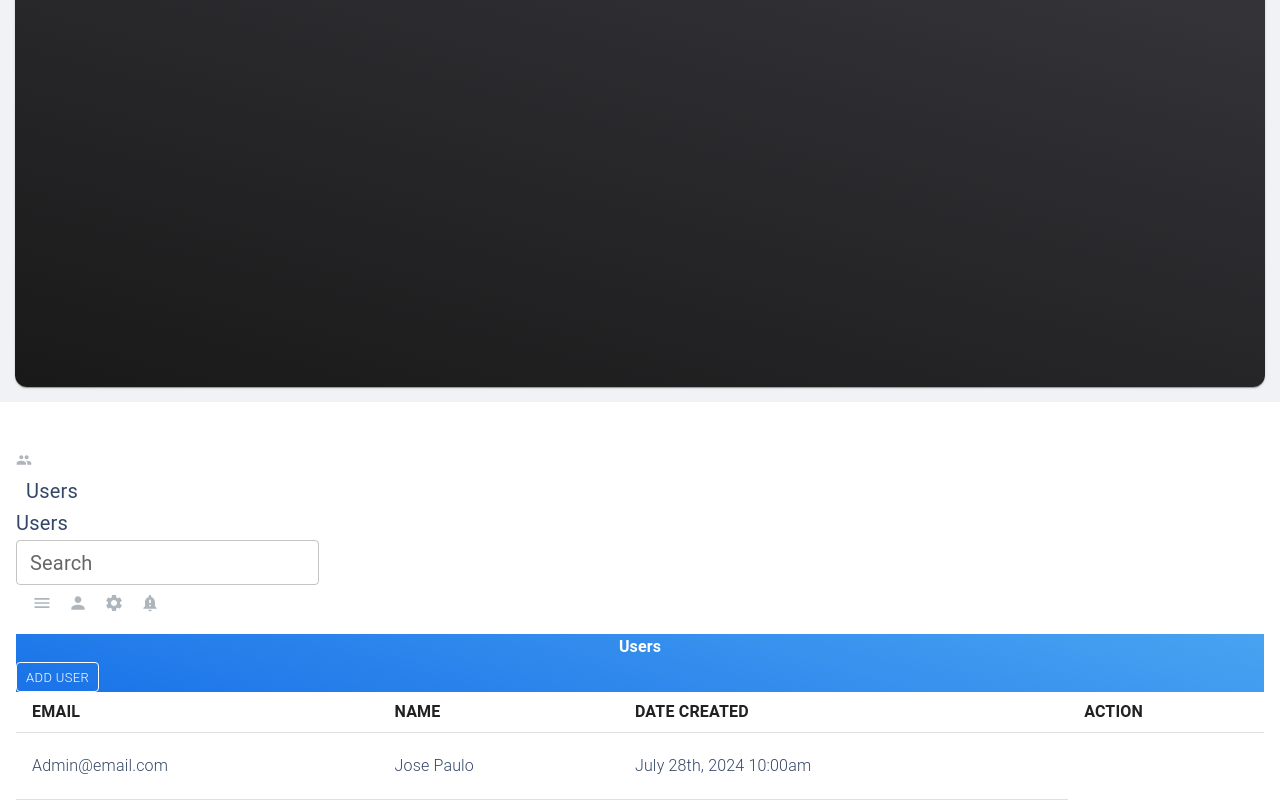
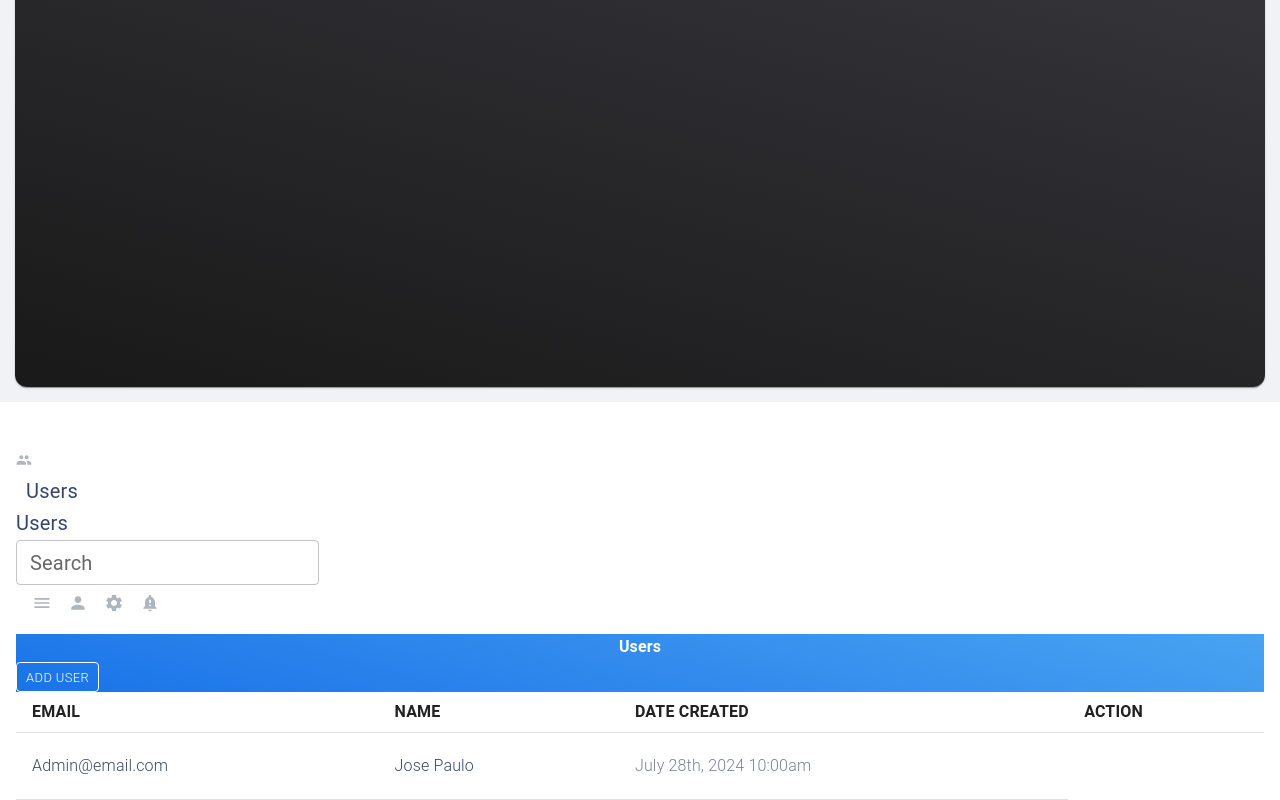
Before and after one commit to josepaulodelacruz/PA_Dashboard, a React (Vite) app: page /dashboard/users in a window 1280 px wide. Shown: the part 398-1198 px from the top of the page. Built offline with nearby package versions, Linux system fonts and the light colour scheme.

Commit message:
no message

```diff
--- a/src/pages/Users/SubRoutes/UserHome.tsx
+++ b/src/pages/Users/SubRoutes/UserHome.tsx
@@ -35,10 +35,10 @@ const UserHome = () => {
             <MainSpan className='text-sm'>Admin@email.com</MainSpan>
           </TableBodyLabel>
           <TableBodyLabel>
-            <MainSpan className='text-sm'>Jose Paulo</MainSpan>
+            <MainSpan className='text-sm whitespace-nowrap'>Jose Paulo</MainSpan>
           </TableBodyLabel>
           <TableBodyLabel>
-            <MainSpan>July 28th, 2024 10:00am</MainSpan>
+            <SubSpan className='whitespace-nowrap text-sm'>July 28th, 2024 10:00am</SubSpan>
           </TableBodyLabel>
 
         </TableRows>
```
